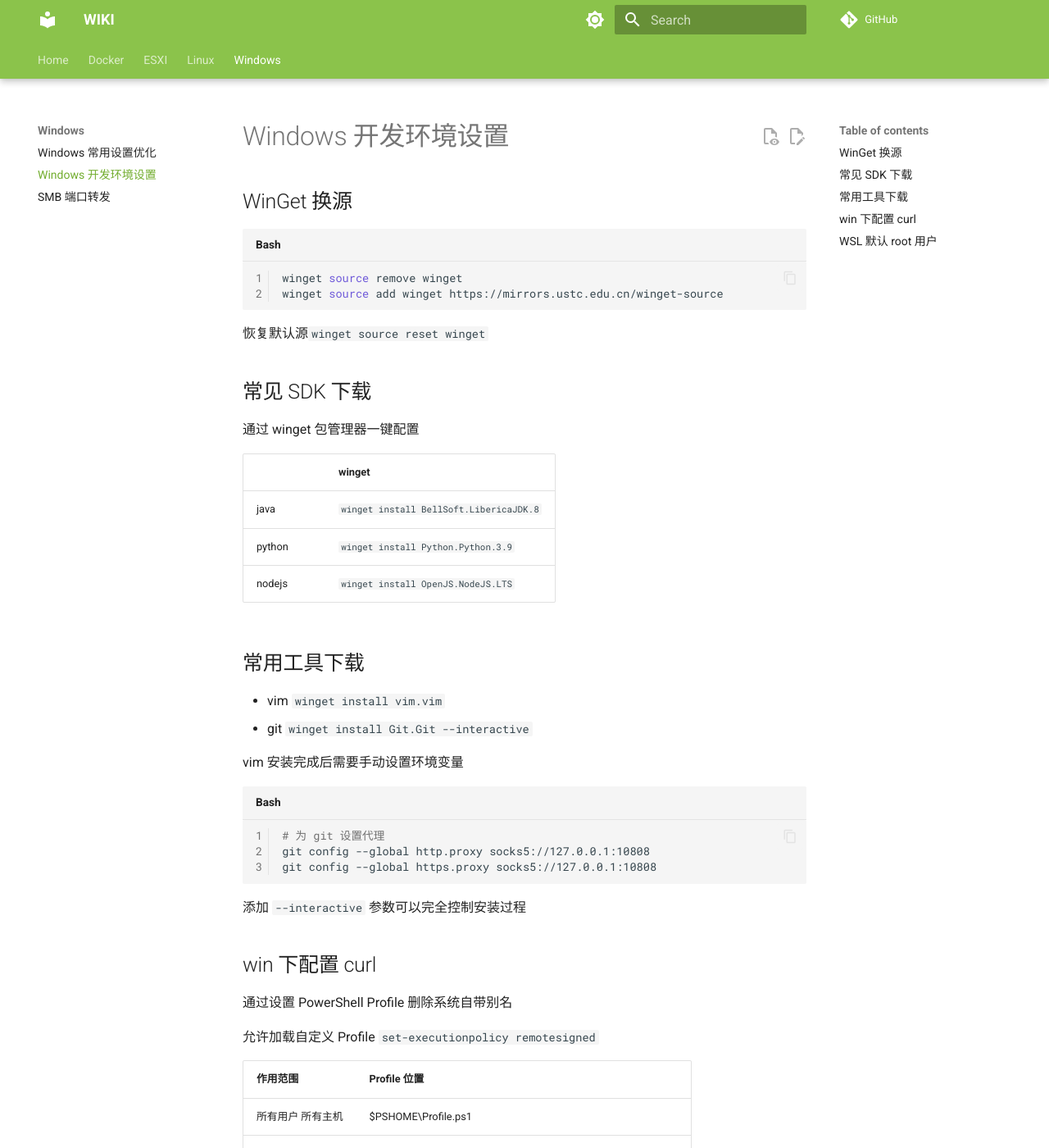
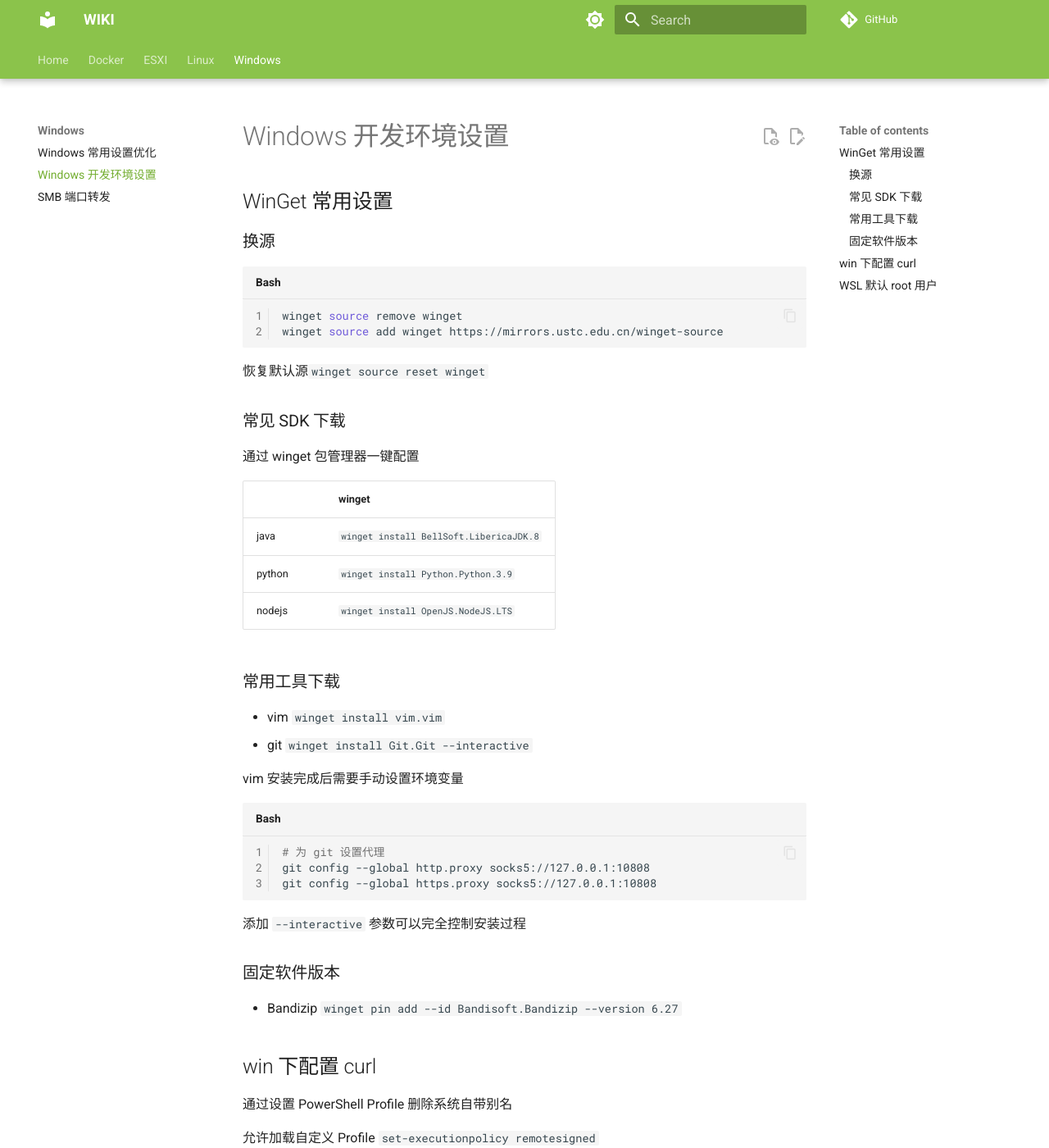
Before and after one commit to zexvar/wiki, an MkDocs documentation site: the page built from docs/Windows/develop.md, in a window 1280 px wide and 1400 px high. Shown: the whole window at 82% size. Built offline with MkDocs 1.6.1 and Material for MkDocs 9.7.7, drawn with Linux system fonts in a browser that asks for light colours; comment, search, counter and statistics services are not loaded; the version menu is left out.

Commit message:
update Windows\develop

````diff
--- a/docs/Windows/develop.md
+++ b/docs/Windows/develop.md
@@ -1,6 +1,8 @@
 # Windows 开发环境设置
 
-## WinGet 换源
+## WinGet 常用设置
+
+### 换源
 
 ```shell
 winget source remove winget
@@ -9,7 +11,7 @@ winget source add winget https://mirrors.ustc.edu.cn/winget-source
 
 恢复默认源`winget source reset winget`
 
-## 常见 SDK 下载
+### 常见 SDK 下载
 
 通过 winget 包管理器一键配置
 
@@ -19,7 +21,7 @@ winget source add winget https://mirrors.ustc.edu.cn/winget-source
 | python | `winget install Python.Python.3.9`      |
 | nodejs | `winget install OpenJS.NodeJS.LTS`      |
 
-## 常用工具下载
+### 常用工具下载
 
 - vim `winget install vim.vim`
 - git `winget install Git.Git --interactive`
@@ -33,6 +35,10 @@ git config --global https.proxy socks5://127.0.0.1:10808
 ```
 
 添加 `--interactive` 参数可以完全控制安装过程
+
+### 固定软件版本
+
+- Bandizip `winget pin add --id Bandisoft.Bandizip --version 6.27`
 
 ## win 下配置 curl
 
@@ -62,4 +68,4 @@ winget install cURL.cURL
 
 ## WSL 默认 root 用户
 
-以debian为例 `debian config --default-user root`
+以 debian 为例 `debian config --default-user root`
````
